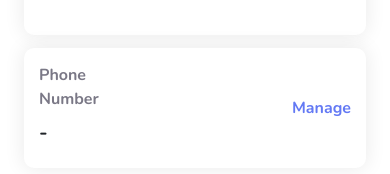
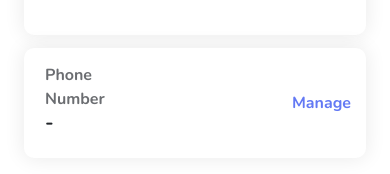
Before and after one commit to othernima08/payease-fe, a React (Vite) app: page /profile/profile-information in a window 390 px wide. Shown: the part 430-604 px from the top of the page. Built offline with nearby package versions, Linux system fonts and the light colour scheme; no server answers; sample sign-in values are in the browser's storage; what @react-pdf/renderer would draw is missing.

Commit message:
fix margin

```diff
--- a/src/components/profile/profileInformation/Index.jsx
+++ b/src/components/profile/profileInformation/Index.jsx
@@ -97,10 +97,10 @@ const ProfileComponent = () => {
       </div>
 
       <div className="card-container mb-2">
-        <div className="d-flex flex-row justify-content-between w-100">
-        <div className="profile-details w-100 justify-content-between">
-                <div className="profile-info-cek">
-                  <p className='text-profile'>Phone Number</p>
+        <div className="d-flex flex-row justify-content-around w-100">
+        <div className="profile-details w-100 justify-content-around">
+                <div className="profile-info-cek ">
+                  <p className='p-auth opacity-75'>Phone Number</p>
                   <h5>{detail.phoneNumber || "-"}</h5>
                 </div>
                 <div className="manage-profile w-100 d-flex flex-row-reverse">
--- a/src/components/profile/profileInformation/profileInformation.css
+++ b/src/components/profile/profileInformation/profileInformation.css
@@ -1,10 +1,14 @@
 .text-profile {
     font-size: 16px;
     margin-bottom: 10px;
-    text-align: left;
-    /* padding-left: 10px; */
-    color: #7A7886;
+
+
 }
+.change-password-title {
+    margin-left: 15px !important;
+    padding-top: 10px !important;
+}
+
 
 .text-subtitle {
     margin-bottom: 10px;
@@ -30,8 +34,9 @@
 
 .profile-details {
     display: flex;
-    justify-content: space-between;
+    justify-content: space-around;
     align-items: center;
+    margin-left: 6px;
 }
 
 .profile-info {
@@ -88,8 +93,8 @@
     }
 
     .change-password-title {
-        margin-left: 20px;
-        padding-top: 10px;
+        margin-left: 20px !important;
+        padding-top: 10px !important;
     }
 
     /* .change-password-description {
```
